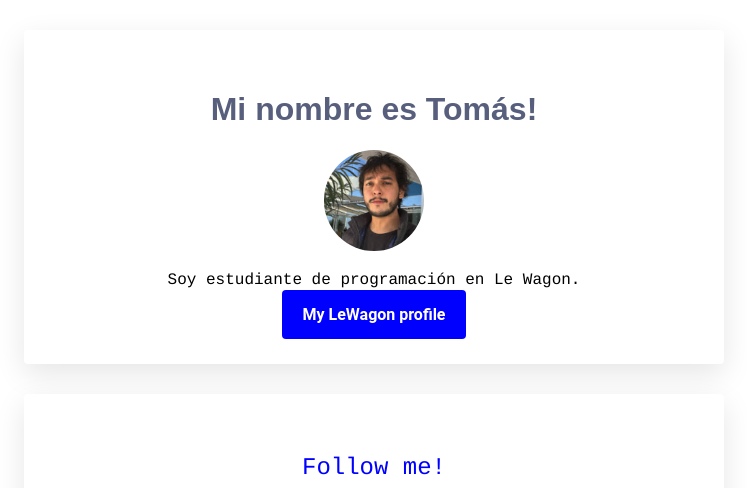
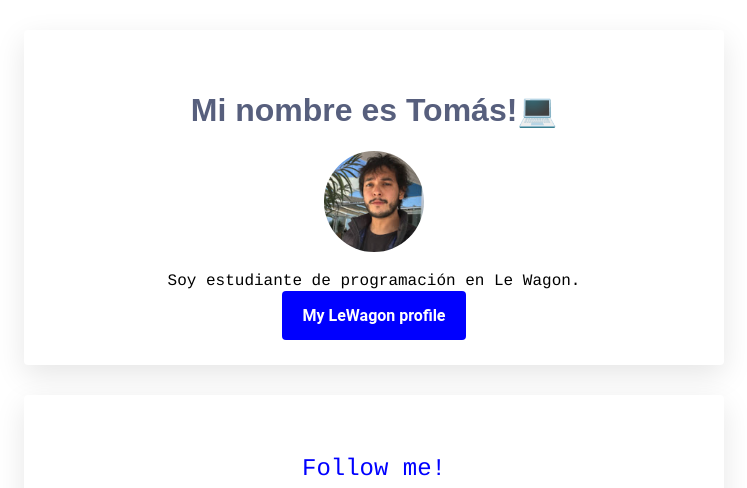
Before and after one commit to tomashergott/profile, a plain HTML site: page index.html in a window 1280 px wide. Shown: the top 488 px of the page, without its empty margins (266-1013 px from the left). Drawn offline with Linux system fonts and the light colour scheme.

Commit message:
making my profile prettier

```diff
--- a/index.html
+++ b/index.html
@@ -6,12 +6,12 @@
     <meta name="viewport" content="width=device-width, initial-scale=1">
     <link rel="stylesheet" href="https://use.fontawesome.com/releases/v5.6.3/css/all.css">
     <link rel="stylesheet" href="style.css">
-    <!-- <link href="https://fonts.googleapis.com/css?family=Lora:400,700|Roboto:300,400,500,700,900" rel="stylesheet"> -->
+<!--     <link href="https://fonts.googleapis.com/css?family=Lora:400,700|Roboto:300,400,500,700,900" rel="stylesheet"> -->
   </head>
   <body>
     <div class="container">
       <div class="card" id="introduction">
-        <h1>Mi nombre es Tomás!</h1>
+        <h1>Mi nombre es Tomás!💻</h1>
         <img src="images/TH.jpg" width="100px" alt="Tomas Hergott" class="img-circle">
         <p>Soy estudiante de programación en Le Wagon.</p>
         <a href="https://kitt.lewagon.com/alumni/tomashergott" class="btn-blue"> My LeWagon profile</a>
--- a/style.css
+++ b/style.css
@@ -87,7 +87,7 @@ a:hover {
   padding-left: 0px;
 }
 
-ul.list-inline {}
+/*ul.list-inline {}*/
 
 .list-inline > li {
   display: inline-block;
```
